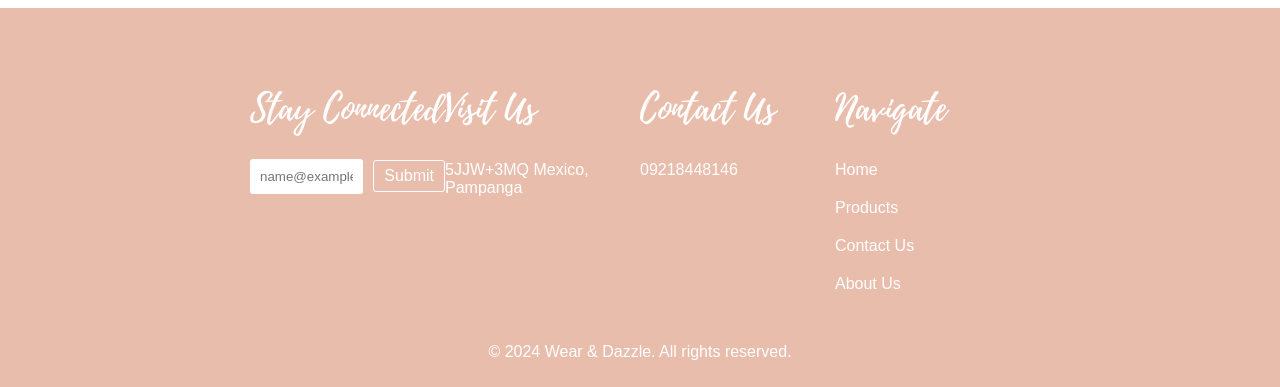
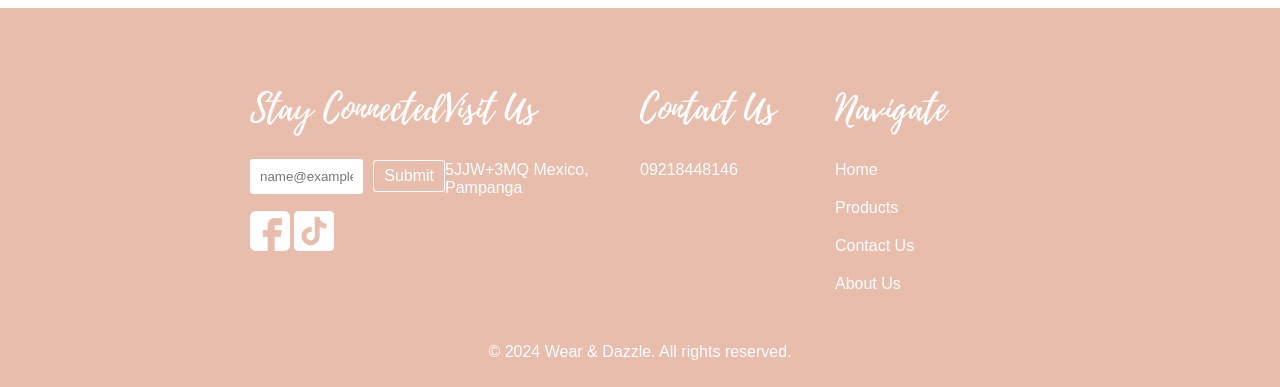
Before and after one commit to WearNDazzle/site, a plain HTML site: page contact_us.html in a window 1280 px wide. Shown: the part 1035-1422 px from the top of the page. Drawn offline with Linux system fonts and the light colour scheme.

Commit message:
Update contact_us.html

```diff
--- a/contact_us.html
+++ b/contact_us.html
@@ -73,6 +73,11 @@
                         </a>
                     </div>
                 </form>
+
+                <div style="margin-top: 20px">
+                    <a href="https://www.facebook.com/wearanddazzle.ph"> <img src="resources/images/social_media_icons/facebook_white.png" style="width: 40px;"> </a>
+                    <a href="https://www.tiktok.com/@wearanddazzleclothing"> <img src="resources/images/social_media_icons/tiktok_white.png" style="width: 40px;"> </a>
+                </div>
             </div>
 
             <div class="footer-container-area">
```
